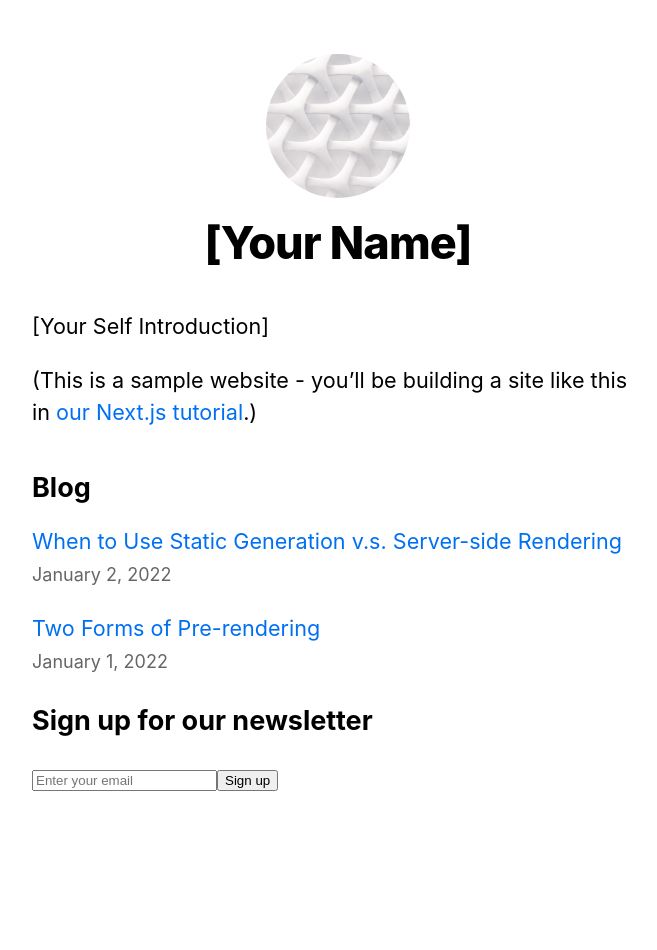
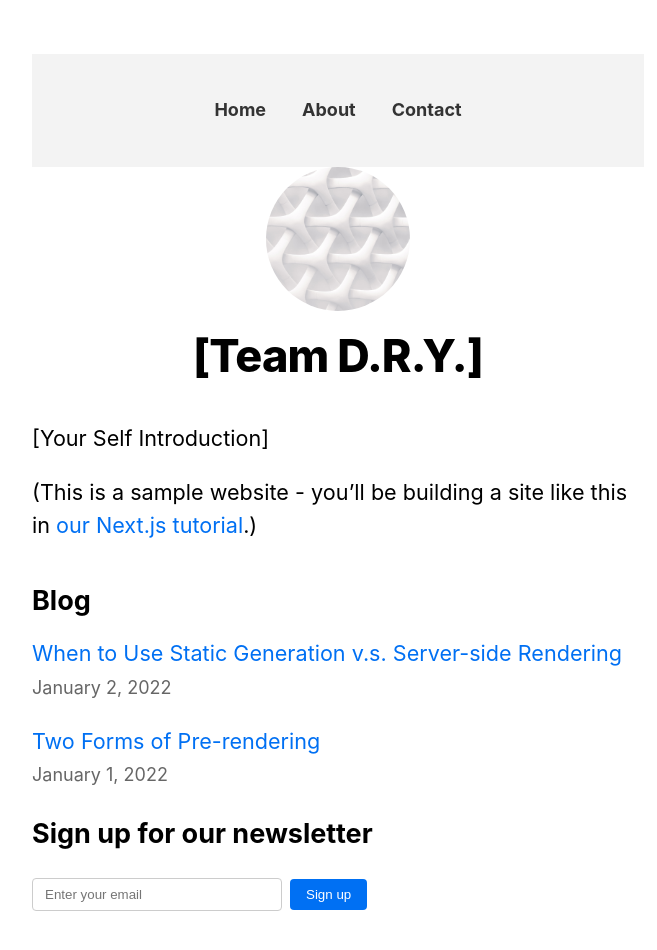
Before and after one commit to NJIT-WIS/project-2-team-dry, a Next.js app: page / in a window 1280 px wide. Shown: the top 950 px of the page, without its empty margins (302-959 px from the left). Before the commit the page ends 902 px from the top, so only its background shows below. Built offline with nearby package versions, Linux system fonts and the light colour scheme.

Commit message:
Added NavBar

```diff
--- /dev/null
+++ b/components/Navbar.js
@@ -0,0 +1,28 @@
+import Link from 'next/link'
+import styles from './Navbar.module.css'
+
+export default function Navbar() {
+  return (
+    <nav className={styles.navbar}>
+      <ul className={styles.navList}>
+        <li className={styles.navItem}>
+          <Link href="/">
+            {/* <a legacyBehavior className={styles.navLink}>Home</a> */}
+            <h4 className={styles.navLink}> Home</h4>
+          </Link>
+        </li>
+        <li className={styles.navItem}>
+          <Link href="/About">
+            {/* <a className={styles.navLink}>About Us</a> */}
+            <h4 className={styles.navLink}> About</h4>
+          </Link>
+        </li>
+        <li className={styles.navItem}>
+          <Link href="/Contact">
+          <h4 className={styles.navLink}> Contact</h4>
+          </Link>
+        </li>
+      </ul>
+    </nav>
+  )
+}
--- /dev/null
+++ b/components/Navbar.module.css
@@ -0,0 +1,25 @@
+.navbar {
+    background-color: #f3f3f3;
+    padding: 1rem;
+  }
+
+  .navList {
+    list-style-type: none;
+    margin: 0;
+    padding: 0;
+    display: flex;
+    justify-content: center;
+  }
+
+  .navItem {
+    margin: 0 1rem;
+  }
+
+  .navLink {
+    text-decoration: none;
+    color: #333;
+  }
+
+  .navLink:hover {
+    color: #0070f3;
+  }
--- a/components/layout.js
+++ b/components/layout.js
@@ -5,8 +5,9 @@ import Script from 'next/script'
 import styles from './layout.module.css'
 import utilStyles from '../styles/utils.module.css'
 import Link from 'next/link'
+import Navbar from './Navbar'
 
-const name = '[Your Name]'
+const name = '[Team D.R.Y.]'
 export const siteTitle = 'MyWebClass.org'
 
 export default function Layout({ children, home }) {
@@ -27,6 +28,7 @@ export default function Layout({ children, home }) {
         <meta name="og:title" content={siteTitle} />
         <meta name="twitter:card" content="summary_large_image" />
       </Head>
+      <Navbar />
       <Script
         src="https://connect.facebook.net/en_US/sdk.js"
         strategy="lazyOnload"
--- a/pages/index.js
+++ b/pages/index.js
@@ -16,6 +16,23 @@ export default function Home({ allPostsData }) {
   const handleSignup = () => {
     console.log('Email submitted:', email)
     // Add your logic to collect the email address here
+  }
+
+  const inputStyle = {
+    padding: '8px 12px',
+    borderRadius: '4px',
+    border: '1px solid #ccc',
+    marginRight: '8px',
+    width: '250px',
+  }
+
+  const buttonStyle = {
+    padding: '8px 16px',
+    borderRadius: '4px',
+    backgroundColor: '#0070f3',
+    color: 'white',
+    border: 'none',
+    cursor: 'pointer',
   }
 
   return (
@@ -51,8 +68,11 @@ export default function Home({ allPostsData }) {
           placeholder="Enter your email"
           value={email}
           onChange={handleEmailChange}
+          style={inputStyle}
         />
-        <button onClick={handleSignup}>Sign up</button>
+        <button onClick={handleSignup} style={buttonStyle}>
+          Sign up
+        </button>
       </section>
     </Layout>
   )
```
Also changed, not shown: pages/About.js (added, +11 -0 lines), pages/Contact.js (added, +11 -0 lines).
